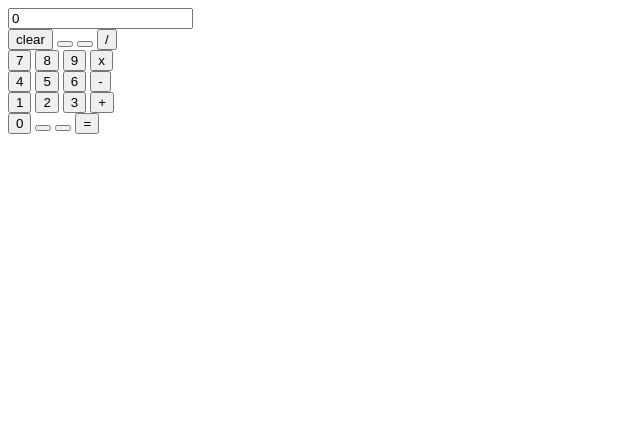
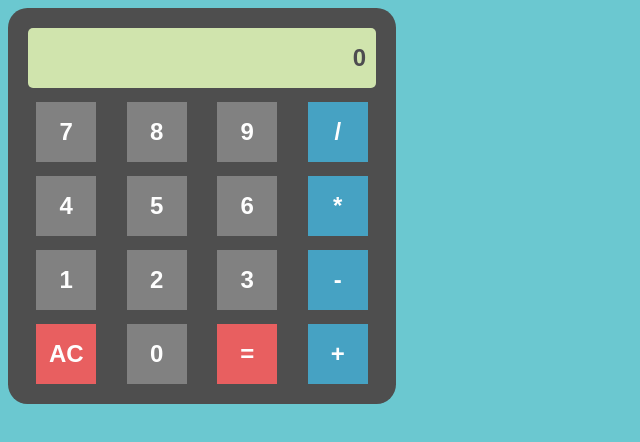
Before and after one commit to valeriaoshiro/SADACalc, a plain HTML site: page index.html in a window 1280 px wide. Shown: the whole page, without its empty margins (0-640 px from the left). Drawn offline with nearby package versions, Linux system fonts and the light colour scheme.

Commit message:
Style calc

```diff
--- a/index.html
+++ b/index.html
@@ -1,6 +1,7 @@
 <!doctype html>
 
 <html lang="en">
+
 <head>
 	<meta charset="utf-8">
 
@@ -10,46 +11,33 @@
 </head>
 
 <body>
-	<div>
-		<input type="text" name="result" value="0" />
-	</div>
-	<div>
-		<button class="clear">clear</button>
-		<button class="num"></button>
-		<button class="num"></button>
-		<button class="oper">/</button>
+	<div class="calculator">
+
+		<div class="container">
+			<header class="header"><input type="text" name="result" value="0" /></header>
+
+			<div><button class="num">7</button></div>
+			<div><button class="num">8</button></div>
+			<div><button class="num">9</button></div>
+			<div><button class="oper">/</button></div>
+			<div><button class="num">4</button></div>
+			<div><button class="num">5</button></div>
+			<div><button class="num">6</button></div>
+			<div><button class="oper">*</button></div>
+			<div><button class="num">1</button></div>
+			<div><button class="num">2</button></div>
+			<div><button class="num">3</button></div>
+			<div><button class="oper">-</button></div>
+			<div><button class="clear">AC</button></div>
+			<div><button class="num" id="zero">0</button></div>
+			<div><button class="enter">=</button></div>
+			<div><button class="oper">+</button></div>
+		</div>
 
 	</div>
-	<div>
-		<button class="num">7</button>
-		<button class="num">8</button>
-		<button class="num">9</button>
-		<button class="oper">x</button>
-	</div>
-	<div>
-		<button class="num">4</button>
-		<button class="num">5</button>
-		<button class="num">6</button>
-		<button class="oper">-</button>
-	</div>
-	<div>
-		<button class="num">1</button>
-		<button class="num">2</button>
-		<button class="num">3</button>
-		<button class="oper">+</button>
-	</div>
-	<div>
-		<button class="num">0</button>
-		<button class="num"></button>
-		<button class=""></button>
-		<button class="enter">=</button>
-
-	</div>
-
-
-	<script src="https://code.jquery.com/jquery-3.3.1.min.js"
-			integrity="sha256-FgpCb/KJQlLNfOu91ta32o/NMZxltwRo8QtmkMRdAu8="
-			crossorigin="anonymous"></script>
+	<script src="https://code.jquery.com/jquery-3.3.1.min.js" integrity="sha256-FgpCb/KJQlLNfOu91ta32o/NMZxltwRo8QtmkMRdAu8="
+	 crossorigin="anonymous"></script>
 	<script src="./script.js"></script>
 </body>
+
 </html>
--- a/style.css
+++ b/style.css
@@ -0,0 +1,82 @@
+* {
+    box-sizing: border-box;
+}
+
+body {
+    background: #6BC8D0;
+}
+
+.calculator {
+    background: #4E4E4E;
+    color: #FEFEFE;
+    display: inline-block;
+    padding: 20px;
+    border-radius: 5%;
+    margin: auto 0;
+}
+
+.container {
+    display: inline-grid;
+    grid-template-columns: repeat(4, 1fr);
+    grid-template-rows: auto;
+    grid-gap: 14px;
+    justify-items: center;
+    align-items: center;
+    justify-content: center;
+    grid-template-areas:
+        "header header header header"
+        "main main main main";
+}
+
+
+
+.container > div > button {
+    padding: 10px;
+    width: 60px;
+    height: 60px;
+    font-size: 1.5em;
+    font-weight: bold;
+    border: none;
+}
+
+.header {
+    grid-area: header;
+    justify-self: stretch;
+
+}
+
+.header > input {
+    background: #D0E4AD;
+    color: #4D4C50;
+    border: none;
+    height: 60px;
+    width: 100%;
+    font-size: 1.5em;
+    font-weight: bold;
+    border-radius: 5px;
+    text-align: right;
+    padding: 10px;
+}
+
+
+/* =================== */
+
+.oper{
+    background: #46A2C3;
+    color: #FEFEFE;
+}
+
+.clear, .enter {
+    background: #E85F60;
+    color: #FEFEFE;
+}
+
+.num{
+    background: #818181;
+    color: #FEFEFE;
+}
+
+.display{
+    background: #D0E4AD;
+    color: #4E4D46;
+}
```
